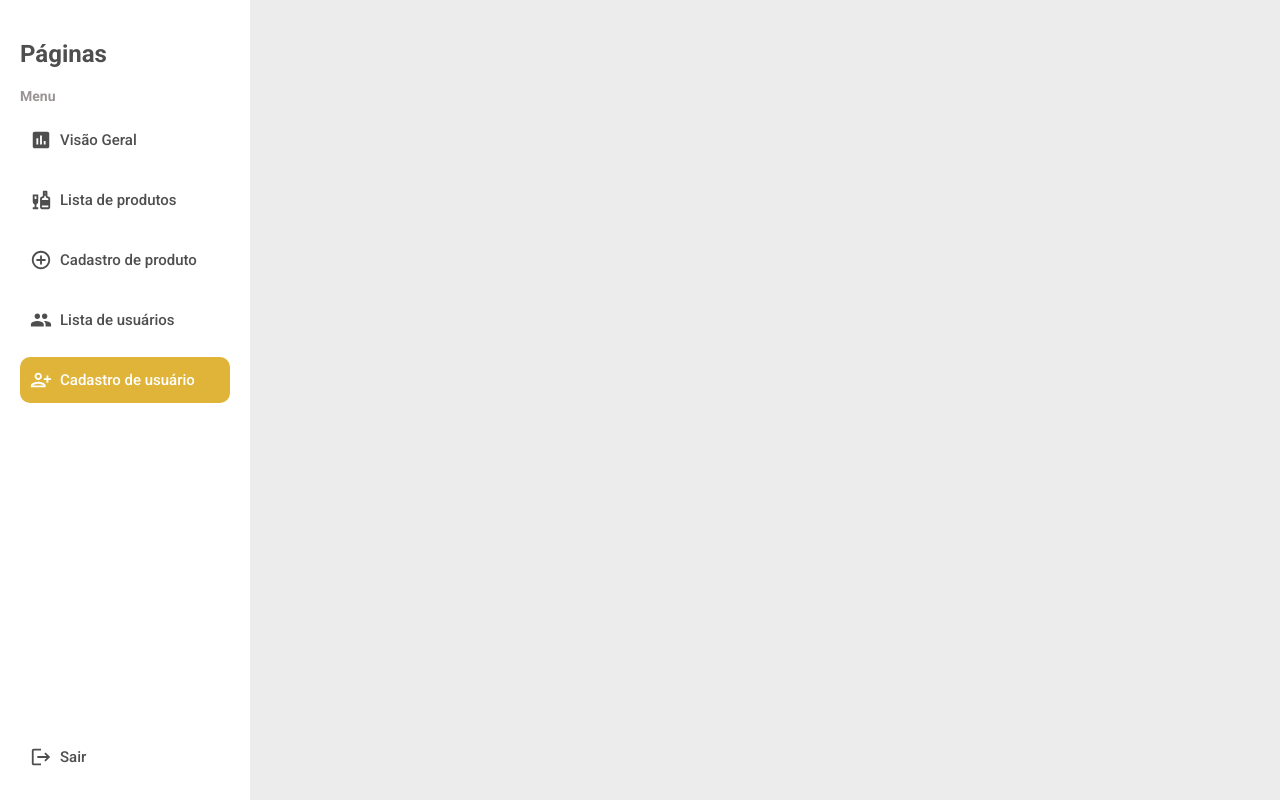
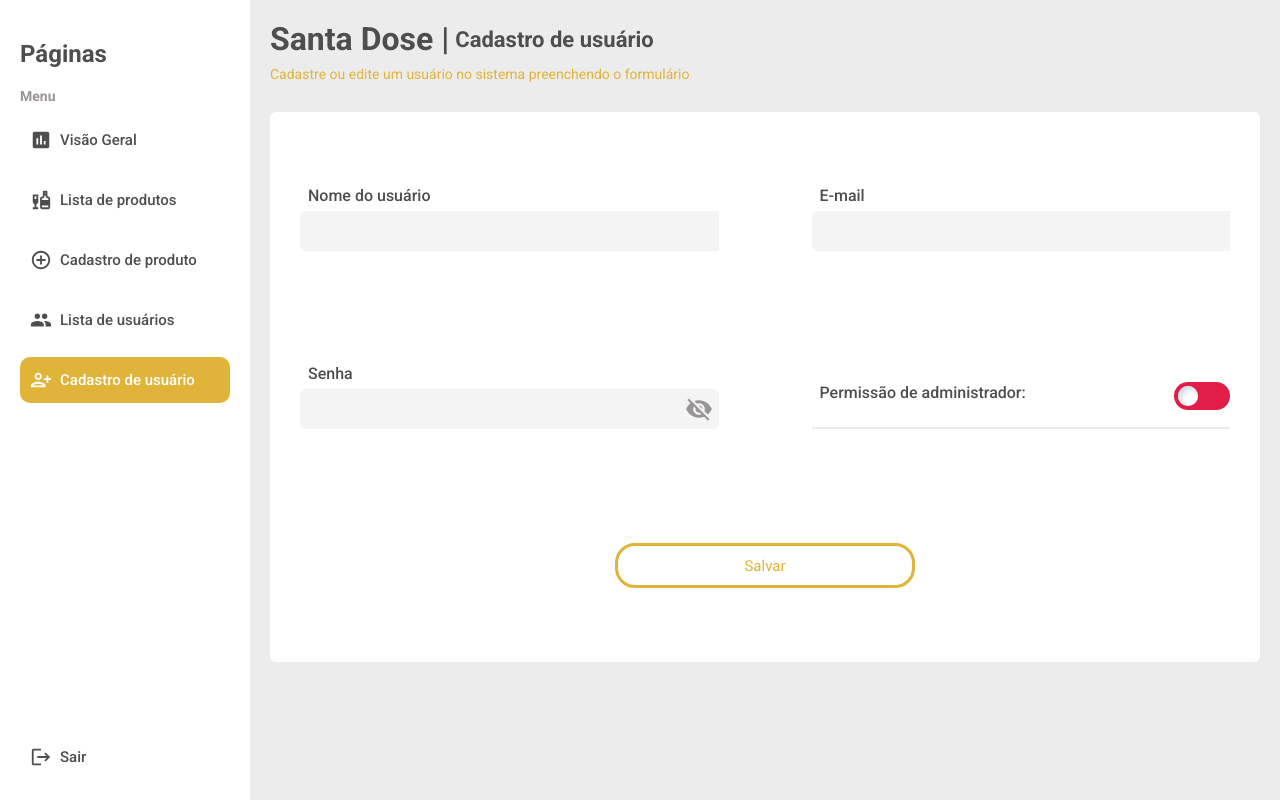
Before and after one commit to EricBritto14/santa-dose-adega, a React (Vite) app: page /#/user-form in a window 1280 px wide. Built offline with nearby package versions, Linux system fonts and the light colour scheme.

Commit message:
feat (UserForm page) Cria as lógicas de edição para a página de edição e criação dos usuários

```diff
--- a/src/pages/UserForm/index.tsx
+++ b/src/pages/UserForm/index.tsx
@@ -1,11 +1,173 @@
-import React from "react";
+import React, { useState, useEffect } from "react";
+import { useParams, useNavigate } from "react-router-dom";
+
+import Title from "@Components/Title";
+import Input from "@Components/Input";
+import Switch from "@Components/Switch";
+import Notification, { NotificationType } from "@Components/Notification";
+import Loading from "@Components/Loading";
+
+import { User } from "@Models/user";
+import { getUser, updateUser, createUser } from "@Api/services/users";
 
 import './style.sass';
 
 const UserForm = () => {
+    const { id } = useParams();
+    const navigate = useNavigate();
+
+    const [loading, setLoading] = useState<boolean>(false);
+    const [note, setNote] = useState<NotificationType>({
+        message: "",
+        show: false,
+        type: "success"
+    });
+    const [user, setUser] = useState<User>({
+        idUsuario: null,
+        username: "",
+        email: "",
+        senha: "",
+        is_admin: false
+    })
+
+    const changeUserParams = (key : string, value : string | boolean) => {
+        setUser(prevState => ({
+            ...prevState,
+            [key] : value
+        }));
+    }
+
+    async function getSelectUser() {
+        if(id) {
+            setLoading(true);
+            const data = await getUser(parseInt(id));
+
+            if(data.error) {
+                setNote({
+                    message: `${data.response.response.data.detail}`,
+                    show: true,
+                    type: "error"
+                });
+                setTimeout(() => setNote(prevState => ({
+                    ...prevState,
+                    show: false,
+                })), 3000);
+            } else {
+                setUser(data[1])
+            }
+            setLoading(false);
+        }
+    }
+
+    async function handleSubmit() {
+        if(
+            user.email !== ""
+            && user.senha !== ""
+            && user.username !== ""
+        ) {
+            setLoading(true);
+            if(user.idUsuario) {
+                console.log("upda")
+                const respUpdate = await updateUser(user);
+                console.log("response update: ", respUpdate);
+                if(respUpdate.error) {
+                    setNote({
+                        message: `${respUpdate.response.response.data.detail}`,
+                        show: true,
+                        type: "error"
+                    });
+                    setTimeout(() => setNote(prevState => ({
+                        ...prevState,
+                        show: false,
+                    })), 3000);
+                } else {
+                    localStorage.setItem("user-operation", "Usuário atualizado!");
+                    navigate("/user-list");
+                }
+            } else {
+                const respCreate = await createUser(user);
+                console.log("response create: ", respCreate);
+                if(respCreate.error) {
+                    setNote({
+                        message: `${respCreate.response.response.data.detail}`,
+                        show: true,
+                        type: "error"
+                    });
+                    setTimeout(() => setNote(prevState => ({
+                        ...prevState,
+                        show: false,
+                    })), 3000);
+                } else {
+                    localStorage.setItem("user-operation", "Usuário criado!");
+                    navigate("/user-list");
+                }
+            }
+            setLoading(false);
+        } else {
+            setNote({
+                message: "Preencha os campos corretamente",
+                show: true,
+                type: "warning"
+            });
+            setTimeout(() => setNote(prevState => ({
+                ...prevState,
+                show: false,
+            })), 3000);
+        }
+    }
+
+    useEffect(() => {
+        getSelectUser();
+    }, []);
+
     return (
         <div id='user-form-page-main'>
-
+            <div id="user-form-header">
+                <Title
+                    title="Cadastro de usuário"
+                    subTitle="Cadastre ou edite um usuário no sistema preenchendo o formulário"
+                />
+            </div>
+            <form id="user-form-content" onSubmit={handleSubmit}>
+                <div id="user-form-container">
+                    <Input
+                        title="Nome do usuário"
+                        value={user.username}
+                        setValue={(value : string) => changeUserParams('username', value)}
+                        width="45%"
+                    />
+                    <Input
+                        title="E-mail"
+                        value={user.email}
+                        setValue={(value : string) => changeUserParams('email', value)}
+                        width="45%"
+                        type="email"
+                    />
+                </div>
+                <div id="user-form-container">
+                    <Input
+                        title="Senha"
+                        value={user.senha}
+                        setValue={(value : string) => changeUserParams('senha', value)}
+                        width="45%"
+                        type="password"
+                    />
+                    <div id="user-form-switch-container">
+                        <label>Permissão de administrador:</label>
+                        <Switch
+                            value={user.is_admin}
+                            setValue={(value : boolean) => changeUserParams('is_admin', value)}
+                        />
+                    </div>
+                </div>
+                <button type="submit">
+                    Salvar
+                </button>
+            </form>
+            {
+                loading && <Loading/>
+            }
+            <Notification note={note}/>
         </div>
     )
 }
--- a/src/pages/UserForm/style.sass
+++ b/src/pages/UserForm/style.sass
@@ -1,4 +1,70 @@
+@use '../../styles/variables'
+
 #user-form-page-main
     display: flex
     flex-direction: column
     align-items: center
+    min-height: calc( 100vh - 40px )
+
+#user-form-header
+    width: 100%
+    max-width: 1500px
+    display: flex
+    justify-content: space-between
+    align-items: center
+    margin-bottom: 30px
+
+#user-form-content
+    background-color: #FFF
+    width: 100%
+    height: 100%
+    max-width: 1500px
+    min-height: 550px
+    border-radius: 6px
+    padding: 30px
+    display: flex
+    flex-direction: column
+    gap: 26px
+    justify-content: space-around
+
+    button
+        border: 0px
+        width: 300px
+        height: 45px
+        font-size: 15px
+        border-radius: 2px
+
+        // background-color: variables.$bg-color-third
+        background-color: #fff
+        border: 3px solid variables.$color-amber-primary
+        color: variables.$color-amber-primary
+        border-radius: 20px
+
+        cursor: pointer
+        transition-duration: 300ms
+        margin: 0px auto
+
+    button:hover
+        background-color: variables.$color-amber-primary
+        color: #FFF
+
+#user-form-container
+    display: flex
+    justify-content: space-between
+
+#user-form-switch-container
+    border-bottom: 2px solid variables.$bg-color-primary
+    width: 45%
+    display: flex
+    justify-content: space-between
+    align-items: center
+    // flex-direction: column
+
+    label
+        font-weight: 500
+        color: variables.$text-color-primary
+        margin: 0px 0px 6px 8px
+
+#user-form-switch-content
+    // border: 1px solid red
+    margin: 6px 8px 0px 0px
```
